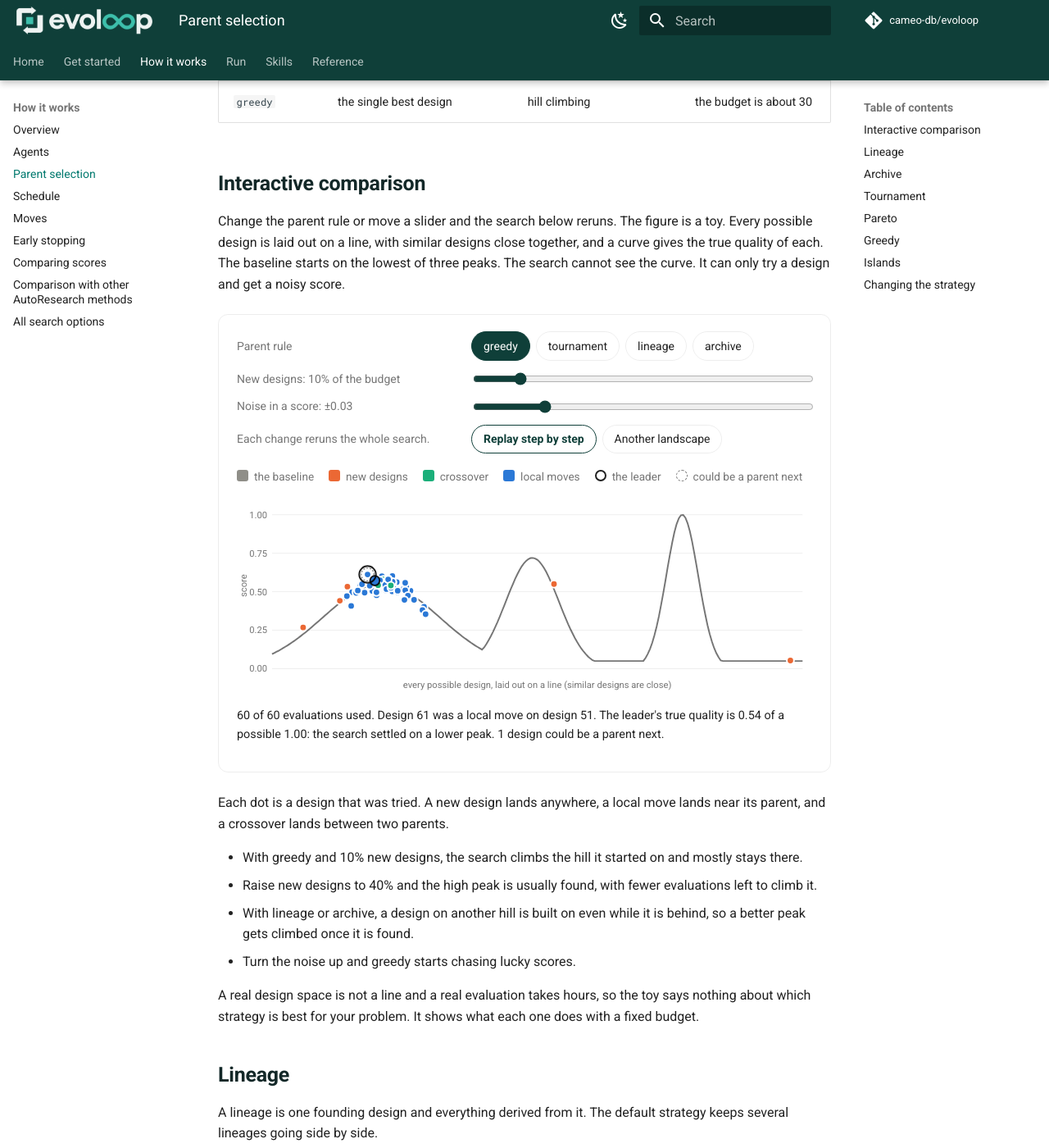
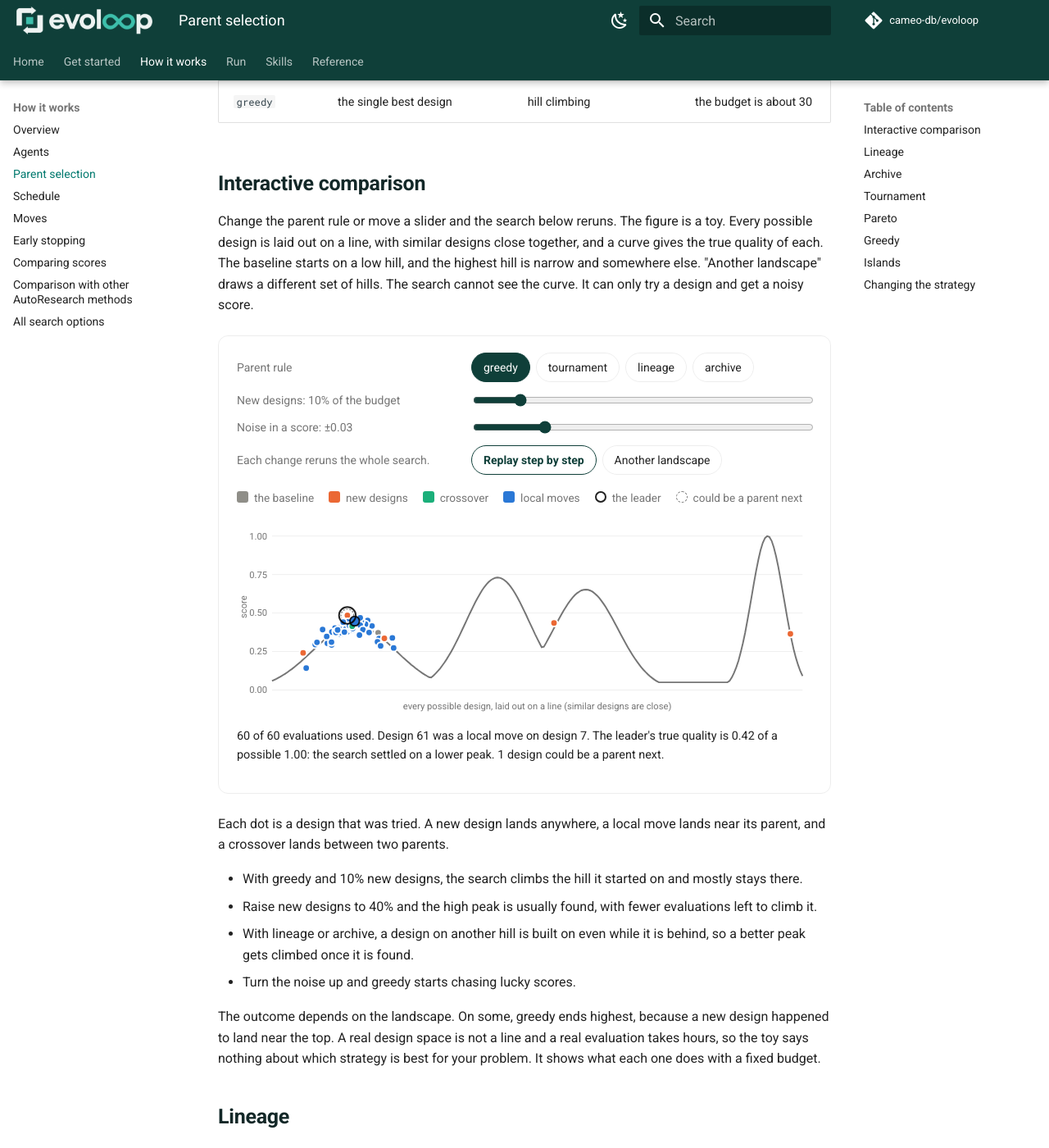
Before and after one commit to cameo-db/evoloop, an MkDocs documentation site: the page built from docs/parents.md, in a window 1280 px wide and 1400 px high, scrolled down 615 px. Shown: the whole window at 82% size. Built offline with MkDocs 1.6.1 and Material for MkDocs 9.7.7, drawn with Linux system fonts in a browser that asks for light colours; comment, search, counter and statistics services are not loaded.

Commit message:
Interactive comparison: 'Another landscape' draws a different landscape
The button only moved three fixed peaks by a few percent. Each landscape now
has three or four hills that differ in place, height and width, and the
highest one moves. The baseline still starts on a low hill near the left.

Co-Authored-By: Claude Fable 5.2 <noreply@anthropic.com>
Claude-Session: https://claude.ai/code/session_01GuYYFmC8U2yny8edFcSEH5

```diff
--- a/docs/assets/js/explore.js
+++ b/docs/assets/js/explore.js
@@ -200,7 +200,12 @@
     function best(list) { return list.reduce(function (a, b) { return b.score > a.score ? b : a; }); }
     function landscape(seed) {
       var r = rng(seed * 101 + 3);
-      var peaks = [[0.22 + 0.04 * (r() - 0.5), 0.55, 0.11], [0.52 + 0.06 * (r() - 0.5), 0.72, 0.05], [0.80 + 0.08 * (r() - 0.5), 1.0, 0.03]];
+      // The baseline's own hill is always low and near the left. The other hills differ from one landscape to the
+      // next in number, place, height and width, and so does which of them is the highest.
+      var peaks = [[0.14 + 0.10 * r(), 0.42 + 0.16 * r(), 0.07 + 0.05 * r()]];
+      var slots = r() < 0.5 ? [[0.40, 0.58], [0.70, 0.93]] : [[0.36, 0.48], [0.56, 0.70], [0.80, 0.95]];
+      var top = Math.floor(r() * slots.length);
+      slots.forEach(function (s, i) { peaks.push([s[0] + (s[1] - s[0]) * r(), i === top ? 1.0 : 0.60 + 0.26 * r(), i === top ? 0.02 + 0.015 * r() : 0.04 + 0.03 * r()]); });
       return function (x) { return peaks.reduce(function (m, p) { return Math.max(m, p[1] * Math.exp(-Math.pow((x - p[0]) / p[2], 2) / 2)); }, 0.05); };
     }
     function add(x, mode, parents, lineage) {
--- a/docs/parents.md
+++ b/docs/parents.md
@@ -13,9 +13,11 @@ them, and so decides which earlier designs get built on.
 
 ## Interactive comparison
 
-Change the parent rule or move a slider and the search below reruns. The figure is a toy. Every possible design is laid out on a line, with similar designs close together,
-and a curve gives the true quality of each. The baseline starts on the lowest of three peaks. The
-search cannot see the curve. It can only try a design and get a noisy score.
+Change the parent rule or move a slider and the search below reruns. The figure is a toy. Every
+possible design is laid out on a line, with similar designs close together, and a curve gives the true
+quality of each. The baseline starts on a low hill, and the highest hill is narrow and somewhere else.
+"Another landscape" draws a different set of hills. The search cannot see the curve. It can only try a
+design and get a noisy score.
 
 <div class="evo-widget" id="evo-playground">The playground needs JavaScript.</div>
 
@@ -28,8 +30,10 @@ and a crossover lands between two parents.
   peak gets climbed once it is found.
 - Turn the noise up and greedy starts chasing lucky scores.
 
-A real design space is not a line and a real evaluation takes hours, so the toy says nothing about
-which strategy is best for your problem. It shows what each one does with a fixed budget.
+The outcome depends on the landscape. On some, greedy ends highest, because a new design happened to
+land near the top. A real design space is not a line and a real evaluation takes hours, so the toy
+says nothing about which strategy is best for your problem. It shows what each one does with a fixed
+budget.
 
 ## Lineage
 
```
